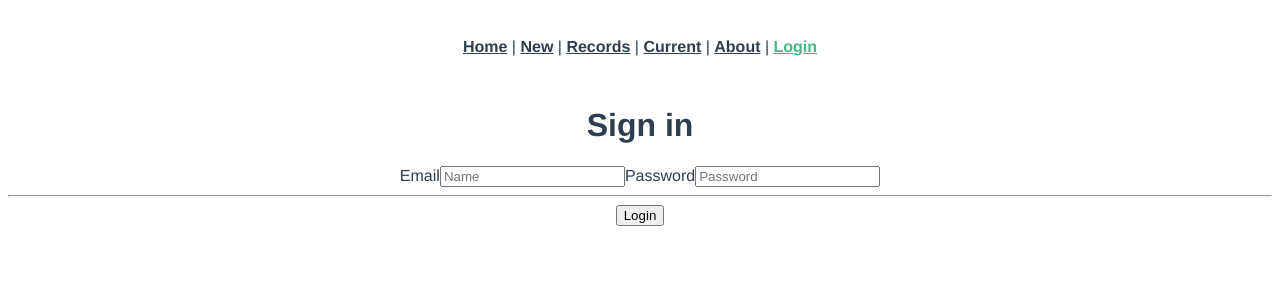
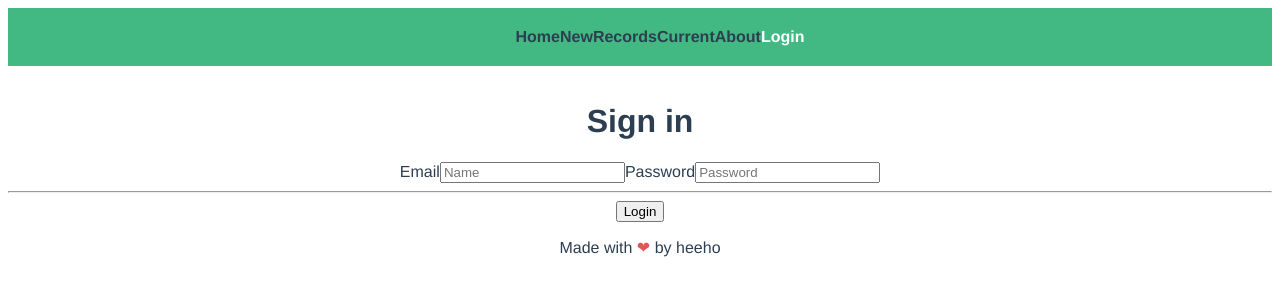
Before and after one commit to 43340/Web-Controller, a Vue app: page /login in a window 1280 px wide. Shown: the top 300 px of the page. Built offline with nearby package versions, Linux system fonts and the light colour scheme.

Commit message:
Added navigation bar styles

```diff
--- a/src/App.vue
+++ b/src/App.vue
@@ -1,19 +1,26 @@
 <template>
   <div id="app">
     <div id="nav">
-      <router-link to="/">Home</router-link> |
-      <router-link to="/new">New</router-link> |
-      <router-link to="/records">Records</router-link> |
-      <router-link to="/current">Current</router-link> |
-      <router-link to="/about">About</router-link>
-      <span v-if="isLoggedIn"> |
-        <a @click="logout">Logout</a>
-      </span>
-      <span v-if="!isLoggedIn"> |
-        <router-link to="/login">Login</router-link>
-      </span>
+      <ul>
+        <li><router-link to="/">Home</router-link></li>
+        <li><router-link to="/new">New</router-link></li>
+        <li><router-link to="/records">Records</router-link></li>
+        <li><router-link to="/current">Current</router-link></li>
+        <li><router-link to="/about">About</router-link></li>
+        <li><span v-if="isLoggedIn">
+          <a @click="logout">Logout</a>
+        </span></li>
+        <li><span v-if="!isLoggedIn">
+          <router-link to="/login">Login</router-link>
+        </span></li>
+      </ul>
     </div>
-    <router-view/>
+    <div id="body">
+      <router-view/>
+    </div>
+    <footer>
+      Made with <span class="heart">❤</span> by heeho
+    </footer>
   </div>
 </template>
 <script>
@@ -55,14 +62,21 @@ export default {
   text-align: center;
   color: #2c3e50;
 }
+
 #nav {
-  padding: 30px;
+  padding: 0.25rem;
+  background-color: #42b983;
+  top: 0;
+  left: 0;
+  right: 0;
+  height: 80dp;
 }
 
 #nav a {
   font-weight: bold;
   color: #2c3e50;
   cursor: pointer;
+  text-decoration: underline;
 }
 
 #nav a:hover {
@@ -70,6 +84,19 @@ export default {
 }
 
 #nav a.router-link-exact-active {
-  color: #42b983;
+  color: white;
+}
+
+#nav a {
+  text-decoration: none;
+}
+
+#body {
+  padding-top: 1rem;
+  padding-bottom: 1rem;
+}
+
+.heart {
+  color:#e25555;
 }
 </style>
--- a/src/components/Details.vue
+++ b/src/components/Details.vue
@@ -40,7 +40,7 @@ export default {
 }
 </script>
 
-<style scoped>
+<style>
 ul{
     list-style: none;
 }
--- a/src/components/Records.vue
+++ b/src/components/Records.vue
@@ -1,4 +1,5 @@
 <template>
+    <div id="body">
         <div class="table-responsive">
             <table class="table-hover" v-if="data">
                 <thead>
@@ -24,6 +25,7 @@
                     </tr>
                 </tbody>
             </table>
+        </div>
     </div>
 </template>
 
```
Lines whose indentation alone changed are shown as unchanged.
